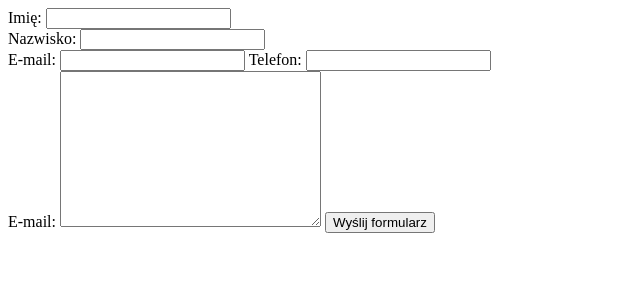
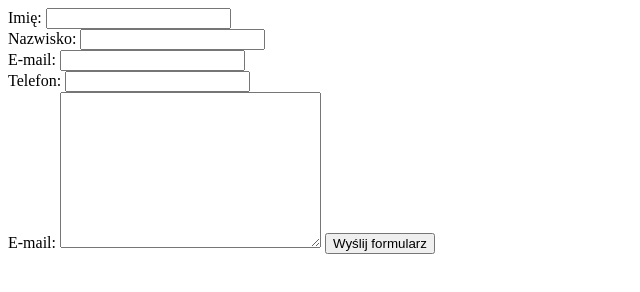
Before and after one commit to marthaishere/marthaishere.github.io, a plain HTML site: page zadania-domowe/formularz-html/index.html in a window 1280 px wide. Shown: the whole page, without its empty margins (0-640 px from the left). Drawn offline with Linux system fonts and the light colour scheme.

Commit message:
formularz

```diff
--- a/zadania-domowe/formularz-html/index.html
+++ b/zadania-domowe/formularz-html/index.html
@@ -18,7 +18,7 @@
 
 <!--   pole z emailem - pole waliduje czy wpisany adres posiada znak @   -->
     <label for="email">E-mail:</label>
-    <input type="email" id="email">
+    <input type="email" id="email"><br>
 
 <!--   pole z telefonem   -->
     <label for="phone">Telefon:</label>
```
